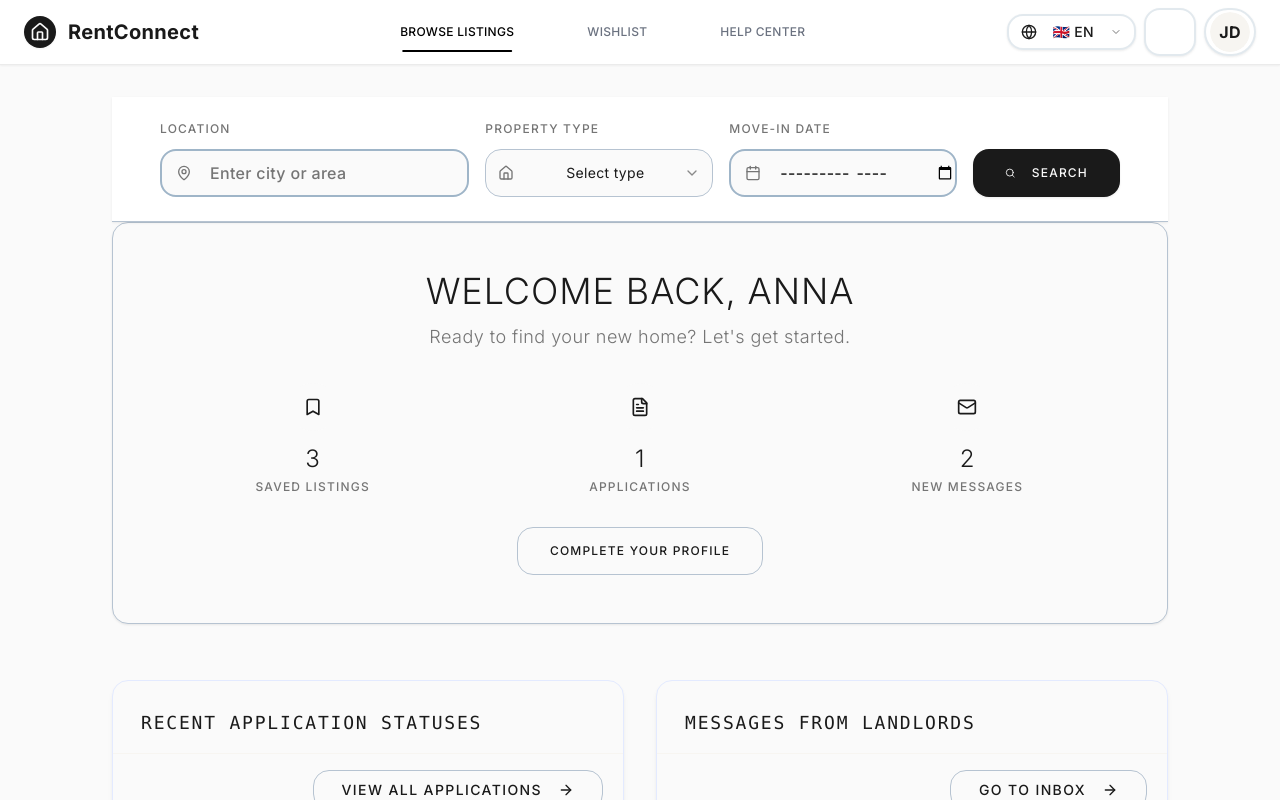
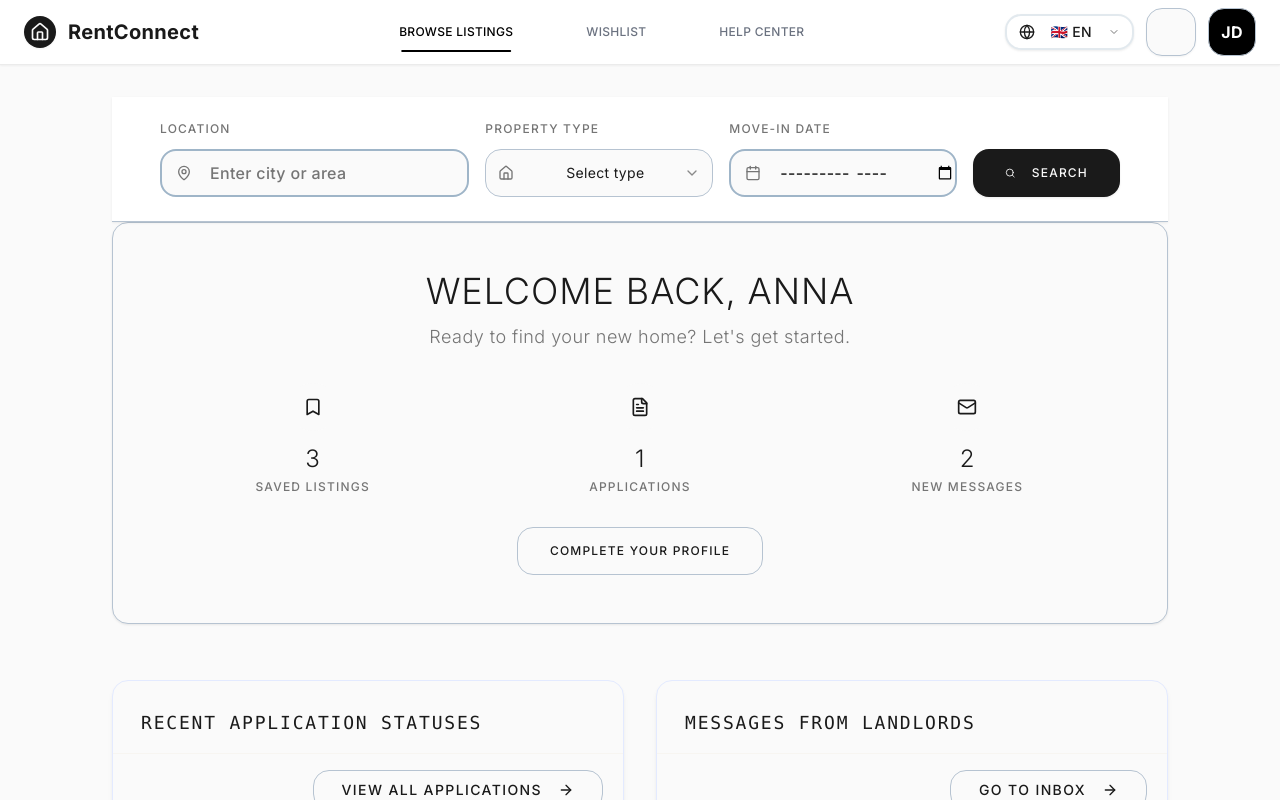
Before and after one commit to KPatel-00/ProjectH_Lovable, a React (Vite) app: page /tenant/home in a window 1280 px wide. Shown: the top 800 px of the page. Built offline with nearby package versions, Linux system fonts and the light colour scheme.

Commit message:
Fix header visibility and icons
Improve visibility of header elements, restore notification icon, and update user icon style.

```diff
--- a/src/components/TenantHomePageHeader.tsx
+++ b/src/components/TenantHomePageHeader.tsx
@@ -5,7 +5,7 @@ import LanguageSelector from '@/components/LanguageSelector';
 import BrandLogo from "@/components/shared/BrandLogo";
 import HeaderNotificationsButton from "@/components/shared/HeaderNotificationsButton";
 import HeaderAvatarMenuDesktop from "@/components/shared/HeaderAvatarMenuDesktop";
-import { UserRound } from "lucide-react"; // FIX: Import UserRound here
+import { UserRound } from "lucide-react";
 
 const mainNavLinks = [
   { name: 'BROWSE LISTINGS', path: '/tenant/home' },
@@ -33,15 +33,15 @@ function buildMenu(menuArray: typeof avatarMenu) {
   }));
 }
 
+// Helper get initials: returns capitalized first letters of user's name.
+const getInitials = (name: string) => {
+  if (!name) return '';
+  return name.trim().split(' ').map(n => n[0]?.toUpperCase()).join('');
+};
+
 const TenantHomePageHeader = () => {
   const navigate = useNavigate();
   const location = useLocation();
-
-  // Helper get initials: returns capitalized first letter of user's first name.
-  const getInitials = (name: string) => {
-    const firstWord = name?.trim().split(" ")[0] ?? "";
-    return firstWord.charAt(0).toUpperCase();
-  };
 
   return (
     <header className="sticky top-0 z-50 bg-white/95 backdrop-blur-md shadow-sm border-b border-[#EBEBEB] transition-all duration-300">
@@ -70,21 +70,29 @@ const TenantHomePageHeader = () => {
         </nav>
 
         {/* Actions */}
-        <div className="flex items-center gap-2">
+        <div className="flex items-center gap-3">
           {/* Language selector */}
           <div className="transition-transform duration-200 hover:scale-105">
             <LanguageSelector />
           </div>
 
-          {/* Notification bell */}
-          <HeaderNotificationsButton ariaLabel="Notifications" className="transition-all duration-200 hover:bg-gray-100 hover:scale-110" />
+          {/* Notification Bell - strong contrast, border, visible icon */}
+          <HeaderNotificationsButton
+            ariaLabel="Notifications"
+            className="bg-white border border-border rounded-2xl h-12 w-12 flex items-center justify-center transition-all duration-200 hover:bg-accent hover:scale-105 shadow-sm"
+          />
 
-          {/* Avatar (user initials in dark circle, with dropdown) */}
-          <HeaderAvatarMenuDesktop
-            user={user}
-            menu={buildMenu(avatarMenu)}
-            onNavigate={to => navigate(to)}
-          />
+          {/* Avatar (initials in bold white on black) */}
+          <div className="rounded-2xl h-12 w-12 flex items-center justify-center bg-black border border-border">
+            <span className="text-white font-bold text-base select-none">
+              {getInitials(user.name)}
+            </span>
+          </div>
+          {/*
+          If you want avatar dropdown instead of static,
+          just use HeaderAvatarMenuDesktop, but override its avatar fallback style with props.
+          If dropdown not needed, this is simplest and guaranteed WCAG-visible.
+          */}
         </div>
       </div>
     </header>
```
